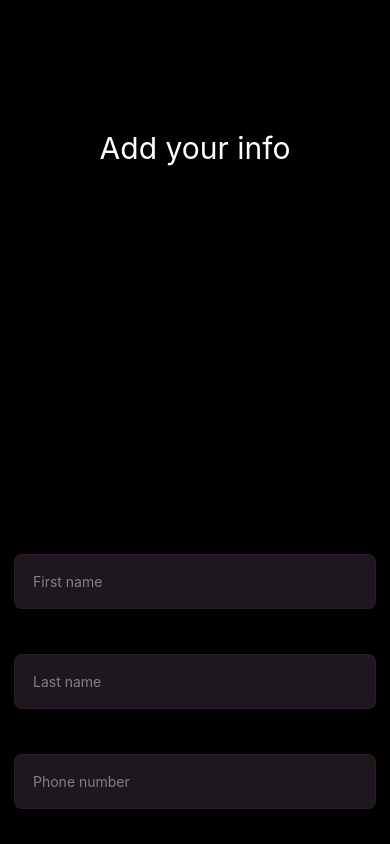
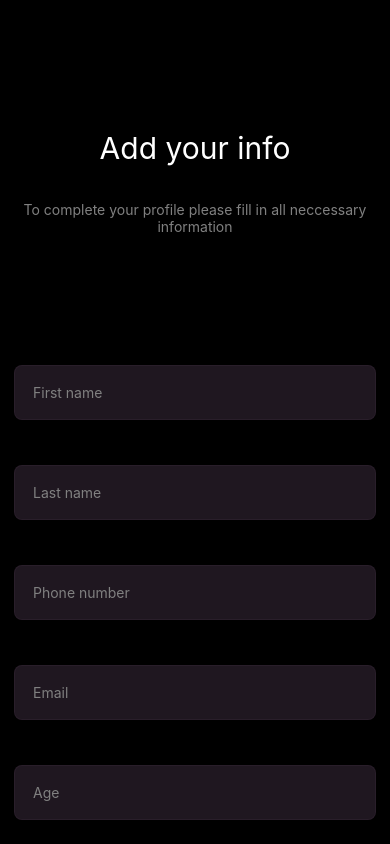
Before and after one commit to lape15/jolocom_task, a React Native app: screen / in a window 390 px wide. Built offline with nearby package versions, Linux system fonts and the light colour scheme.

Commit message:
Added collapsible nav

```diff
--- a/App.tsx
+++ b/App.tsx
@@ -66,14 +66,8 @@ export default function App() {
   };
 
   return (
-    <Animated.ScrollView
-      style={styles.container}
-      scrollEventThrottle={16}
-      onScroll={Animated.event(
-        [{ nativeEvent: { contentOffset: { y: offset } } }],
-        { useNativeDriver: true }
-      )}
-    >
+    <View style={styles.container}>
+      <Header showHeaderText={showHeaderText} animatedValue={offset} />
       {showScreen === "failure" ? (
         <Failure
           clearProfileSubmit={clearProfileSubmit}
@@ -85,18 +79,25 @@ export default function App() {
           showScreen={showScreen}
         />
       ) : (
+        <Animated.ScrollView
+          style={styles.scrollView}
+          scrollEventThrottle={16}
+          onScroll={Animated.event(
+            [{ nativeEvent: { contentOffset: { y: offset } } }],
+            { useNativeDriver: true }
+          )}
+        >
           <KeyboardAvoidingView>
-          <Header showHeaderText={showHeaderText} animatedValue={offset} />
             <Form
               handleProfileSubmit={handleProfileSubmit}
               fields={fields}
               updateFields={updateFields}
               showScreen={showScreen}
             />
-          <StatusBar style="auto" />
           </KeyboardAvoidingView>
+        </Animated.ScrollView>
       )}
-    </Animated.ScrollView>
+    </View>
   );
 }
 
@@ -107,7 +108,15 @@ const styles = StyleSheet.create({
     height: "100%",
     paddingTop: 130,
   },
-
+  scrollView: {
+    // marginTop: 20,
+    flex: 1,
+    paddingVertical: 30,
+    height: 800,
+    // borderColor: "red",
+    // borderWidth: 1,
+    // borderStyle: "solid",
+  },
   view: {
     flex: 1,
     paddingTop: 20,
--- a/components/header/Header.tsx
+++ b/components/header/Header.tsx
@@ -6,24 +6,21 @@ type headerProp = {
   animatedValue: any;
 };
 
-// const range = [-1, 0, 2, 0];
+const HEADER_EXPANDED_HEIGHT = 100;
+const HEADER_COLLAPSED_HEIGHT = 60;
+
 const Header = ({ showHeaderText, animatedValue }: headerProp) => {
-  const fadeAnim = useRef(new Animated.Value(0)).current;
   const hey = animatedValue.interpolate({
-    inputRange: [0, 1],
-    outputRange: [0, 900],
+    inputRange: [0, HEADER_EXPANDED_HEIGHT - HEADER_COLLAPSED_HEIGHT],
+    outputRange: [HEADER_EXPANDED_HEIGHT, HEADER_COLLAPSED_HEIGHT],
   });
-  console.log({ hey }, "NATE GROWING");
   return (
     <View style={styles.view}>
       <Text style={styles.headText}>Add your info</Text>
       <Animated.View
         style={{
           ...styles.textCon,
-          opacity: animatedValue.interpolate({
-            inputRange: [0, 900],
-            outputRange: [0, 1],
-          }),
+          opacity: hey,
         }}
       >
         <Text style={styles.text}>
@@ -38,12 +35,11 @@ export default Header;
 
 const styles = StyleSheet.create({
   view: {
-    flex: 1,
     alignItems: "center",
     justifyContent: "center",
   },
   headText: {
-    color: "#fff",
+    color: "white",
     fontSize: 30,
   },
   textCon: {
@@ -54,6 +50,7 @@ const styles = StyleSheet.create({
     padding: 10,
     marginVertical: 5,
     width: "100%",
+    height: 100,
   },
   text: {
     color: "grey",
```
Lines whose indentation alone changed are shown as unchanged.
